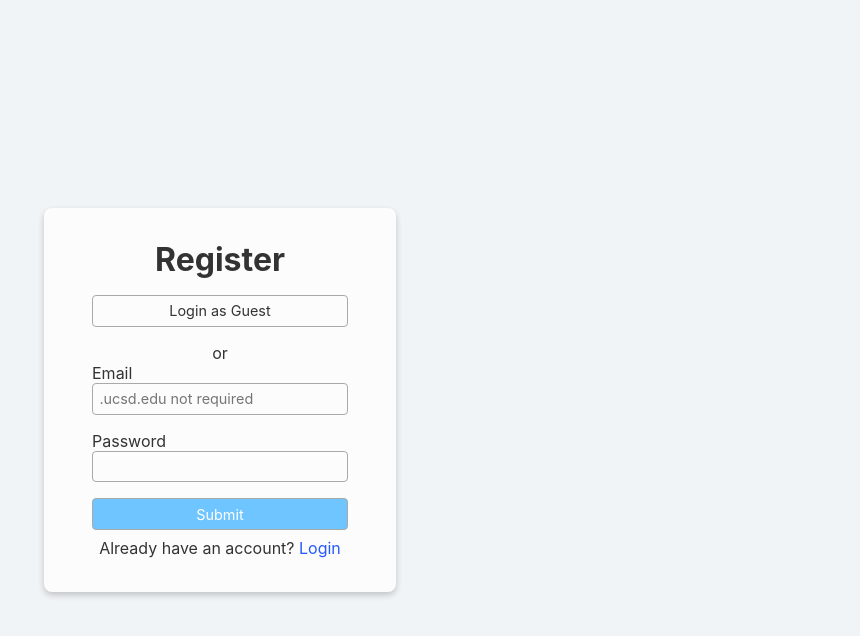
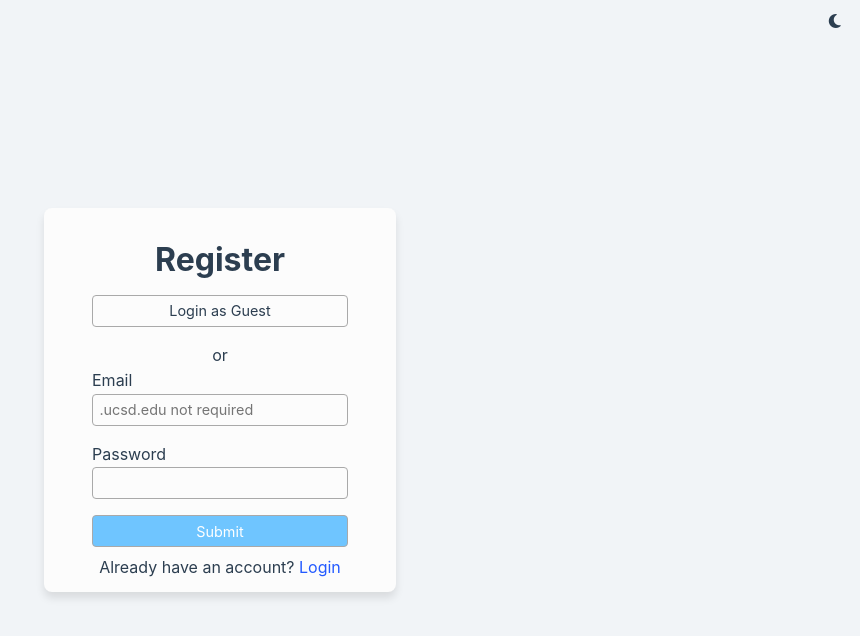
Before and after one commit to alexhamidi/TritonTool, a React (Vite) app in the folder TritonTool-Frontend/: page /register in a window 1280 px wide. Shown: the top 636 px of the page, without its empty margins (420-1280 px from the left). Built offline with nearby package versions, Linux system fonts and the light colour scheme; no server answers.

Commit message:
various styling updates

```diff
--- a/TritonTool-Frontend/src/App.jsx
+++ b/TritonTool-Frontend/src/App.jsx
@@ -59,11 +59,9 @@ function AppContent() {
 
     return (
         <>
-            {shouldShowNavbar && (
-                <nav>
-                    <Navbar authenticated={authenticated} setAuthenticated={setAuthenticated} BACKEND_URL={BACKEND_URL} toggleDarkMode={toggleDarkMode} darkMode={darkMode}/>
-                </nav>
-            )}
+
+            <Navbar authenticated={authenticated} setAuthenticated={setAuthenticated} BACKEND_URL={BACKEND_URL} toggleDarkMode={toggleDarkMode} darkMode={darkMode} shouldShowNavbar={shouldShowNavbar}/>
+
             <Routes>
                 <Route path="/login" element={
                     authenticated ? <Navigate to="/" /> : <Login authenticated={authenticated} setAuthenticated={setAuthenticated} BACKEND_URL={BACKEND_URL}/>
--- a/TritonTool-Frontend/src/components/Common/Navbar.jsx
+++ b/TritonTool-Frontend/src/components/Common/Navbar.jsx
@@ -2,7 +2,7 @@ import React, { useState, useEffect } from 'react';
 import { NavLink, useNavigate } from 'react-router-dom';
 import axios from 'axios';
 
-export default function Navbar({authenticated, setAuthenticated, BACKEND_URL, toggleDarkMode, darkMode}) {
+export default function Navbar({authenticated, setAuthenticated, BACKEND_URL, toggleDarkMode, darkMode, shouldShowNavbar}) {
     const navigate = useNavigate();
 
 
@@ -19,10 +19,17 @@ export default function Navbar({authenticated, setAuthenticated, BACKEND_URL, to
 
     return (
         <>
-            <NavLink to="/">Course Search</NavLink>
-            <NavLink to="/mycourses">My Courses</NavLink>
-            <NavLink to="/resources">Resources</NavLink>
-            <label id = 'modeToggle'>
+            {shouldShowNavbar && <nav>
+                <NavLink to="/">Course Search</NavLink>
+                <NavLink to="/mycourses">My Courses</NavLink>
+                <NavLink to="/resources">Resources</NavLink>
+                {authenticated ? (
+                <button onClick={handleLogout}>Logout</button>
+                ) : (
+                <NavLink to="/login">Login</NavLink>
+                )}
+            </nav>}
+            <label className='modeToggle'>
                 {darkMode ?
                     <i className="fa-regular fa-sun"/> :
                     <i className="fa-solid fa-moon"/>}
@@ -33,11 +40,7 @@ export default function Navbar({authenticated, setAuthenticated, BACKEND_URL, to
                 />
                 <span className="slider"></span>
             </label>
-            {authenticated ? (
-                <button onClick={handleLogout}>Logout</button>
-            ) : (
-                <NavLink to="/login">Login</NavLink>
-            )}
         </>
-    );
+
+    )
 }
--- a/TritonTool-Frontend/src/styles/App.css
+++ b/TritonTool-Frontend/src/styles/App.css
@@ -1,13 +1,14 @@
 /* Global */
 
 :root {
-    --text-color: #333;
+    --text-color: #2c3e50;
     --body-background: #f1f4f7;
     --nav-background: #fff;
     --card-background-color:#fcfcfc;
     --border: 1px solid #A9A9A9;
-    --large-shadow: 0 3px 6px rgba(0,0,0,.2);
-    --small-shadow: 0 2px 4px rgba(0,0,0,.2);
+    --large-shadow: 0 6px 9px rgba(0,0,0,.1);
+    --small-shadow: 0 2px 4px rgba(0,0,0,.1);
+    --strong-color: color: #2c3e50;
 
     --calendar-text-color: #fff;
     --calendar-head-background-color:#6b8292;
@@ -16,8 +17,9 @@
     --calendar-x-color: #333;
 
     --border-checkbox: 2px solid #555;
-    --checkbox-checked: #4CAF50;
-    --takeable-color: #A4DFAF;
+    --checkbox-checked: #34a838;
+    --checkbox-hover:#7575753f;
+    --takeable-color: #71d483;
     --not-takeable-color: #FFBABA;
 
     --pagination-button-disabled: #f5f5f5;
@@ -31,15 +33,16 @@
 }
 
 .darkMode {
-    --text-color: #e0e0e0;
+    --text-color: #ecf0f1;
     --body-background: #1a1a1a;
     --nav-background: #2c2c2c;
     --card-background-color: #2c2c2c;
     --border: 1px solid #444;
-    --large-shadow: 0 3px 6px rgba(0, 0, 0, .2);
-    --small-shadow: 0 2px 4px rgba(0, 0, 0, .2);
+    --large-shadow: 0 6px 9px rgba(0, 0, 0, .1);
+    --small-shadow: 0 2px 4px rgba(0, 0, 0, .1);
+    --strong-color:#ecf0f1;
 
-    --calendar-text-color: #e0e0e0;
+    --calendar-text-color: #ecf0f1;
     --calendar-head-background-color: #4a5a66;
     --border-calendar: 1px solid #444;
     --selected-color: #3a6d8c;
@@ -47,6 +50,7 @@
 
     --border-checkbox: 2px solid #888;
     --checkbox-checked: #A4DFAF;
+    --checkbox-hover:#6060608e;
     --takeable-color: #2e7d32;
     --not-takeable-color: #bf4040;
 
@@ -60,7 +64,7 @@
     --delete-and-error-color: #ff6b6b;
 }
 
-input, a, body .card, tr, #pagination, #selectedArea, nav, .tableCell, nav *, button {
+input, a, body .card, tr, #pagination, #selectedArea, nav, .tableCell, nav *, button{
     transition: all .15s ease;
 
 }
@@ -77,7 +81,7 @@ a {
     text-decoration: none;
 }
 
-button:hover, input[type="submit"]:hover, a:hover, .resource>i:hover, #creditCheck:hover, nav i:hover{
+button:hover, input[type="submit"]:hover, a:hover, .resource>i:hover, #creditCheck:hover, nav i:hover, .modeToggle:hover{
     cursor: pointer;
     opacity: 70%;
 }
@@ -121,19 +125,33 @@ nav > * {
     border-radius: 8px;
     padding: 1rem;
     box-shadow: var(--large-shadow);
+    transition: transform 0.3s ease-out, box-shadow 0.3s ease-out;
 }
 
 .borderedCard {
     border: var(--border)
 }
 
+.card p {
+    margin-bottom: .7rem;
+    line-height: 1.6;
+}
 
+.card strong {
+    margin-right: 6px;
+    font-weight: 600;
+    color: var(--strong-color)
+}
 
-#modeToggle input {
+.modeToggle input {
     display: none;
 }
 
-
+.modeToggle{
+    position: absolute;
+    right: 1.2rem;
+    top: .7rem;
+}
 
 /* Calendar */
 
@@ -277,9 +295,10 @@ nav > * {
 /* Creditcheck */
 
 #creditCheck {
+    font-size: 1em;
     border: var(--border);
     margin-top: 1rem;
-    width:15rem;
+    width:20rem;
 }
 
 /* Prerequisites */
@@ -297,7 +316,7 @@ nav > * {
 .coursePrereq {
     margin-right: 1rem;
     width: 16rem;
-    max-height: 13.1rem;
+    max-height: 13.2rem;
     flex-shrink: 0;
     overflow-y: auto;
 }
@@ -316,10 +335,16 @@ nav > * {
 }
 
 .checkboxLabel {
+    border-radius: 4px;
     display: flex;
-    margin: 1rem 0;
+    margin: .2rem 0;
+    padding: .4rem;
     font-size: 0.9em;
     cursor: pointer;
+    transition: all .3s ease;
+}
+.checkboxLabel:hover {
+    background-color: var(--checkbox-hover)
 }
 
 .checkboxLabel input {
@@ -338,7 +363,7 @@ nav > * {
 /* Course search */
 
 #courseSearch {
-    margin: 1rem .5rem 0 3rem;
+    margin: 1.5rem .5rem 1rem 0rem;
     width: 40vw;
 }
 
@@ -354,9 +379,21 @@ nav > * {
     align-items: center;
 }
 
+@keyframes fadeInSlideUp {
+    from {
+        opacity: 0;
+        transform: translateY(20px);
+    }
+    to {
+        opacity: 1;
+        transform: translateY(0);
+    }
+}
+
 .courseItem {
     width: 90vw;
     margin-top: 1rem;
+    animation: fadeInSlideUp 0.3s ease-out;
 }
 
 .courseBottom {
@@ -373,14 +410,6 @@ nav > * {
     margin-right: .4rem;
 }
 
-.card p {
-    margin-bottom: .8rem;
-}
-
-.card strong {
-    margin-right: .4rem;
-}
-
 #pagination {
     margin-top: 1rem;
     display: flex;
@@ -388,9 +417,13 @@ nav > * {
     bottom: 1rem;
     padding: .5rem;
     margin-bottom: -1rem;
+    background-color: rgba(var(--card-background-color) 0.5);  /* Semi-transparent white background */
+    backdrop-filter: blur(5px);  /* This creates the blur effect */
+
 }
 
 #pagination button {
+    font-weight: 500;
     border: none;
     border-radius: 100%;
     background-color: var(--pagination-button-enabled);
@@ -409,6 +442,7 @@ nav > * {
 }
 
 #pagination .current {
+    opacity: 100%;
     background-color: var(--selected-color)
 }
 
```
Also changed, not shown: 1 other file (tests, documents, lock files or other folders).
